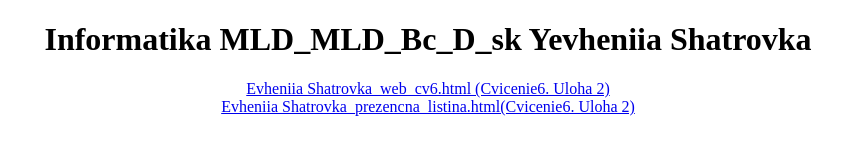
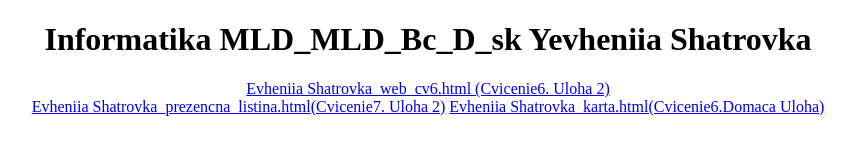
Before and after one commit to YevheniiaShat/Informatika23, a plain HTML site: page index.html in a window 1280 px wide. Shown: the whole page, without its empty margins (212-1067 px from the left). Drawn offline with Linux system fonts and the light colour scheme.

Commit message:
index.html

```diff
--- a/index.html
+++ b/index.html
@@ -15,6 +15,9 @@
                         Evheniia Shatrovka_web_cv6.html (Cvicenie6. Uloha 2)</a>
                         <br>
                     <a href="Yevheniia_Shatrovka_web_cv7.html">
-                        Evheniia Shatrovka_prezencna_listina.html(Cvicenie6. Uloha 2)</a>
+                        Evheniia Shatrovka_prezencna_listina.html(Cvicenie7. Uloha 2)</a>
+                    <a href="Yevheniia_Shatrovka_karta.html">
+                         Evheniia Shatrovka_karta.html(Cvicenie6.Domaca Uloha)</a>
+
 </body>
 </html>
```
